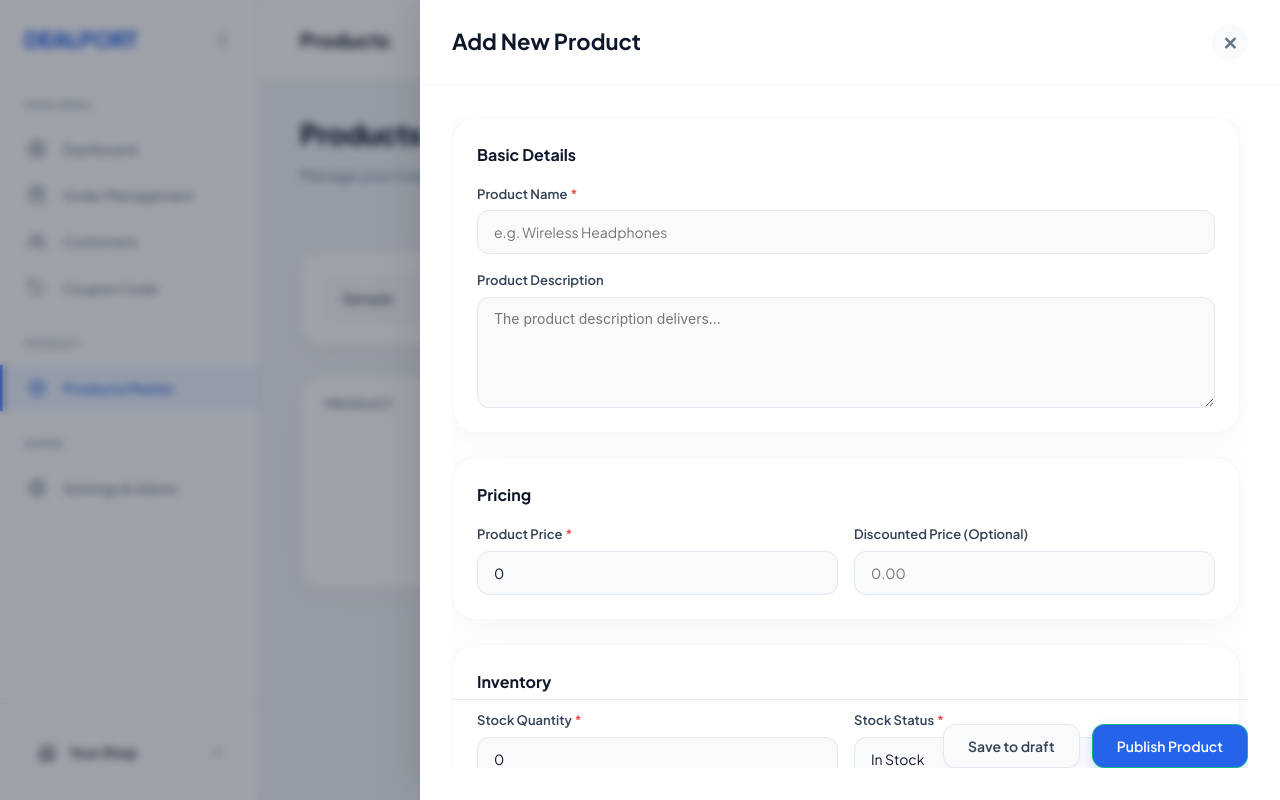
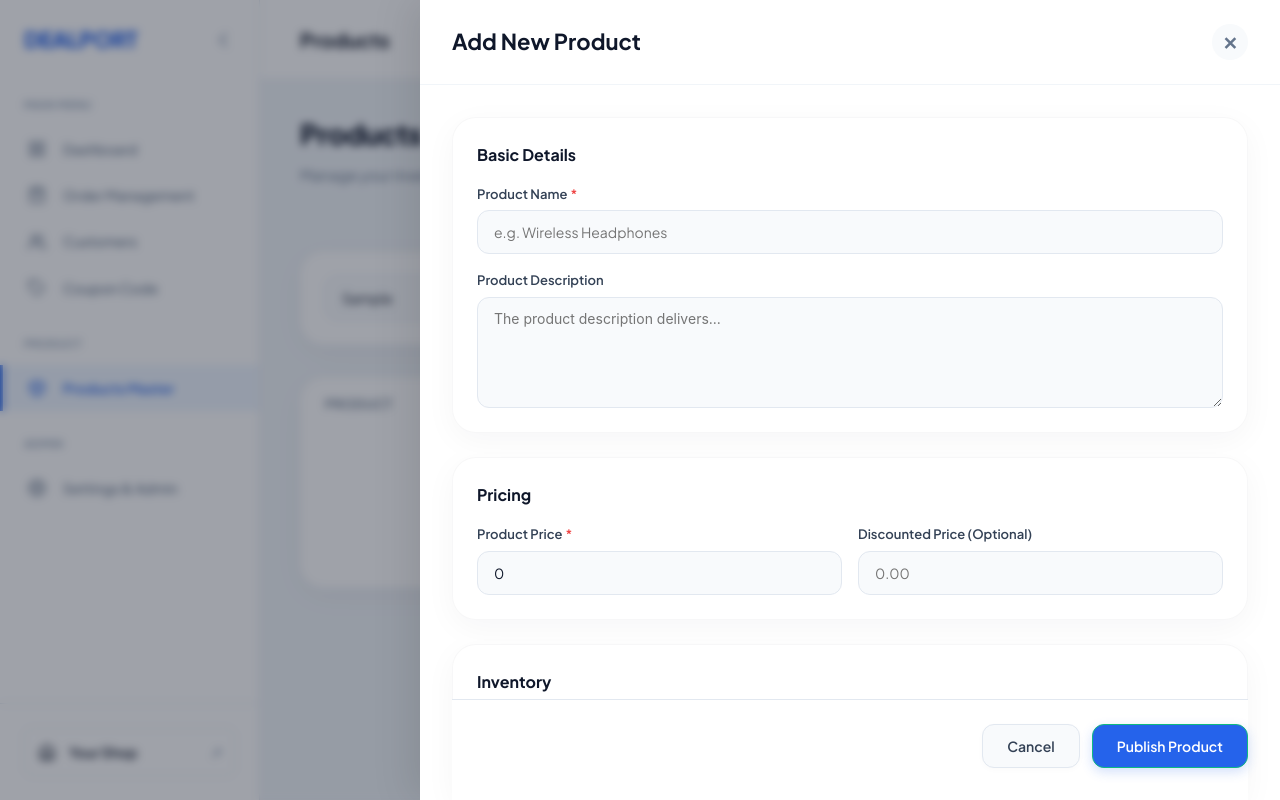
Before and after one commit to Marvidik/Jefado, a Next.js app: page /dashboard/products in a window 1280 px wide. Both pictures are taken after typing "Sample" into the empty fields and a click on the button "Add Product". Built offline with nearby package versions, Linux system fonts and the light colour scheme.

Commit message:
scrollable

```diff
--- a/app/dashboard/coupons/page.tsx
+++ b/app/dashboard/coupons/page.tsx
@@ -87,7 +87,7 @@ export default function CouponsPage() {
             </Card>
 
             <Drawer open={isDrawerOpen} onClose={() => setDrawerOpen(false)} title={editingId ? "Edit Coupon" : "Create New Coupon"} maxWidth="600px">
-                <form onSubmit={handleSubmit} style={{ display: 'flex', flexDirection: 'column', gap: '24px', height: '100%', overflowY: 'auto' }}>
+                <form onSubmit={handleSubmit} style={{ display: 'flex', flexDirection: 'column', gap: '24px' }}>
                     <Card style={{ padding: '24px' }}>
                          <h3 style={{ fontSize: '16px', fontWeight: 700, marginBottom: '16px', fontFamily: "'Plus Jakarta Sans', sans-serif" }}>Coupon Intelligence</h3>
                          <div style={{ display: 'flex', flexDirection: 'column', gap: '16px' }}>
@@ -101,13 +101,13 @@ export default function CouponsPage() {
 
                     <Card style={{ padding: '24px' }}>
                          <h3 style={{ fontSize: '16px', fontWeight: 700, marginBottom: '16px', fontFamily: "'Plus Jakarta Sans', sans-serif" }}>Usage & Expiration</h3>
-                         <div style={{ display: 'grid', gridTemplateColumns: '1fr 1fr', gap: '16px' }}>
+                         <div style={{ display: 'grid', gridTemplateColumns: 'repeat(auto-fit, minmax(200px, 1fr))', gap: '16px' }}>
                              <Input label="Usage Limit" value={form.limit} onChange={v => setForm({ ...form, limit: v })} placeholder="e.g. 100" type="number" />
                              <Input label="Expiry Date" value={form.expires} onChange={v => setForm({ ...form, expires: v })} type="date" required />
                          </div>
                     </Card>
 
-                    <div style={{ display: 'flex', gap: '12px', justifyContent: 'flex-end', marginTop: 'auto', paddingTop: '24px', borderTop: '1px solid #e2e8f0' }}>
+                    <div style={{ display: 'flex', gap: '12px', justifyContent: 'flex-end', marginTop: 'auto', paddingTop: '24px', borderTop: '1px solid #e2e8f0', background: '#fff', position: 'sticky', bottom: '-32px', paddingBottom: '32px', zIndex: 10 }}>
                         <Btn label="Cancel" variant="secondary" onClick={() => setDrawerOpen(false)} />
                         <Btn label={editingId ? "Update Coupon" : "Create Coupon"} submit disabled={!form.code || !form.value} />
                     </div>
--- a/app/dashboard/products/page.tsx
+++ b/app/dashboard/products/page.tsx
@@ -124,9 +124,8 @@ export default function ProductsPage() {
             </Card>
 
             <Drawer open={isDrawerOpen} onClose={() => setDrawerOpen(false)} title={editingId ? "Edit Product" : "Add New Product"} maxWidth="860px">
-                <form onSubmit={handleAddProduct} style={{ display: 'flex', gap: '24px', flexWrap: 'wrap', height: '100%', flexDirection: 'column', overflow: 'hidden' }}>
-                    <div style={{ display: 'flex', gap: '24px', flex: 1, minHeight: 0, flexWrap: 'wrap' }}>
-                        <div style={{ flex: '1 1 500px', display: 'flex', flexDirection: 'column', gap: '24px', overflowY: 'auto', paddingRight: '8px' }}>
+                <form onSubmit={handleAddProduct} style={{ display: 'flex', flexWrap: 'wrap', gap: '24px' }}>
+                    <div style={{ flex: '1 1 500px', display: 'flex', flexDirection: 'column', gap: '24px', minWidth: '300px' }}>
                         <Card style={{ padding: '24px' }}>
                             <h3 style={{ fontSize: '16px', fontWeight: 700, marginBottom: '16px' }}>Basic Details</h3>
                             <div style={{ display: 'flex', flexDirection: 'column', gap: '16px' }}>
@@ -155,7 +154,7 @@ export default function ProductsPage() {
                         </Card>
                     </div>
 
-                        <div style={{ flex: '1 1 300px', display: 'flex', flexDirection: 'column', gap: '24px', overflowY: 'auto', paddingRight: '8px' }}>
+                    <div style={{ flex: '1 1 300px', display: 'flex', flexDirection: 'column', gap: '24px', minWidth: '300px' }}>
                         <Card style={{ padding: '24px' }}>
                             <h3 style={{ fontSize: '16px', fontWeight: 700, marginBottom: '16px' }}>Upload Product Image</h3>
                             <div style={{ width: '100%', height: '180px', background: '#f8fafc', border: '2px dashed #cbd5e1', borderRadius: '16px', display: 'flex', flexDirection: 'column', alignItems: 'center', justifyContent: 'center', color: '#64748b', cursor: 'pointer', transition: 'border 0.2s' }} onMouseEnter={e => e.currentTarget.style.borderColor = '#10b981'} onMouseLeave={e => e.currentTarget.style.borderColor = '#cbd5e1'}>
@@ -173,10 +172,9 @@ export default function ProductsPage() {
                             </div>
                         </Card>
                     </div>
-                    </div>
 
-                    <div style={{ display: 'flex', gap: '12px', justifyContent: 'flex-end', paddingTop: '24px', borderTop: '1px solid #e2e8f0' }}>
-                        <Btn label="Save to draft" variant="secondary" onClick={() => setDrawerOpen(false)} />
+                    <div style={{ width: '100%', display: 'flex', gap: '12px', justifyContent: 'flex-end', paddingTop: '24px', borderTop: '1px solid #e2e8f0', marginTop: 'auto', background: '#fff', position: 'sticky', bottom: '-32px', paddingBottom: '32px', zIndex: 10 }}>
+                        <Btn label="Cancel" variant="secondary" onClick={() => setDrawerOpen(false)} />
                         <Btn label={editingId ? "Update Product" : "Publish Product"} submit />
                     </div>
                 </form>
```
Also changed, not shown: app/dashboard/settings/page.tsx (+7 -7 lines). Lines whose indentation alone changed are shown as unchanged.
